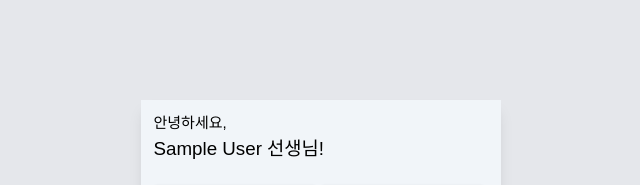
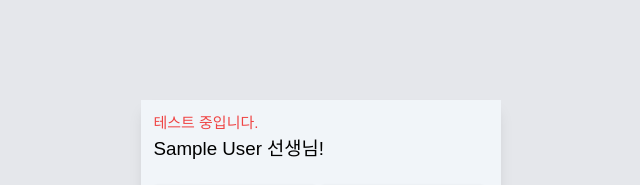
Before and after one commit to cosmickj/odumak-frontend, a Vue app: page / in a window 1280 px wide. Shown: the top 185 px of the page, without its empty margins (319-959 px from the left). Built offline with nearby package versions, Linux system fonts and the light colour scheme; no server answers; the database is empty; sample sign-in values are in the browser's storage; what vue-cookies would draw is missing.

Commit message:
Feat: Netlify 배포 테스트

```diff
--- a/package.json
+++ b/package.json
@@ -1,7 +1,7 @@
 {
   "name": "the-shack",
   "private": true,
-  "version": "2.0.1",
+  "version": "2.0.2",
   "scripts": {
     "dev": "vite",
     "build": "vue-tsc --noEmit && vite build",
--- a/src/views/Home/index.vue
+++ b/src/views/Home/index.vue
@@ -1,7 +1,8 @@
 <template>
   <div class="overflow-auto h-[calc(100%_-_6rem)] bg-slate-100">
     <div class="p-5">
-      <div class="text-2xl">안녕하세요,</div>
+      <div class="text-2xl text-red-500">테스트 중입니다.</div>
+      <!-- <div class="text-2xl">안녕하세요,</div> -->
       <div class="flex mt-2 text-3xl items-baseline">
         {{ userName }} 선생님!
 
--- a/tsconfig.json
+++ b/tsconfig.json
@@ -12,6 +12,7 @@
     "esModuleInterop": true,
     "lib": ["esnext", "dom"],
     "skipLibCheck": true,
+    "removeComments": true,
     "baseUrl": ".",
     "paths": {
       "@/*": ["src/*"]
```
